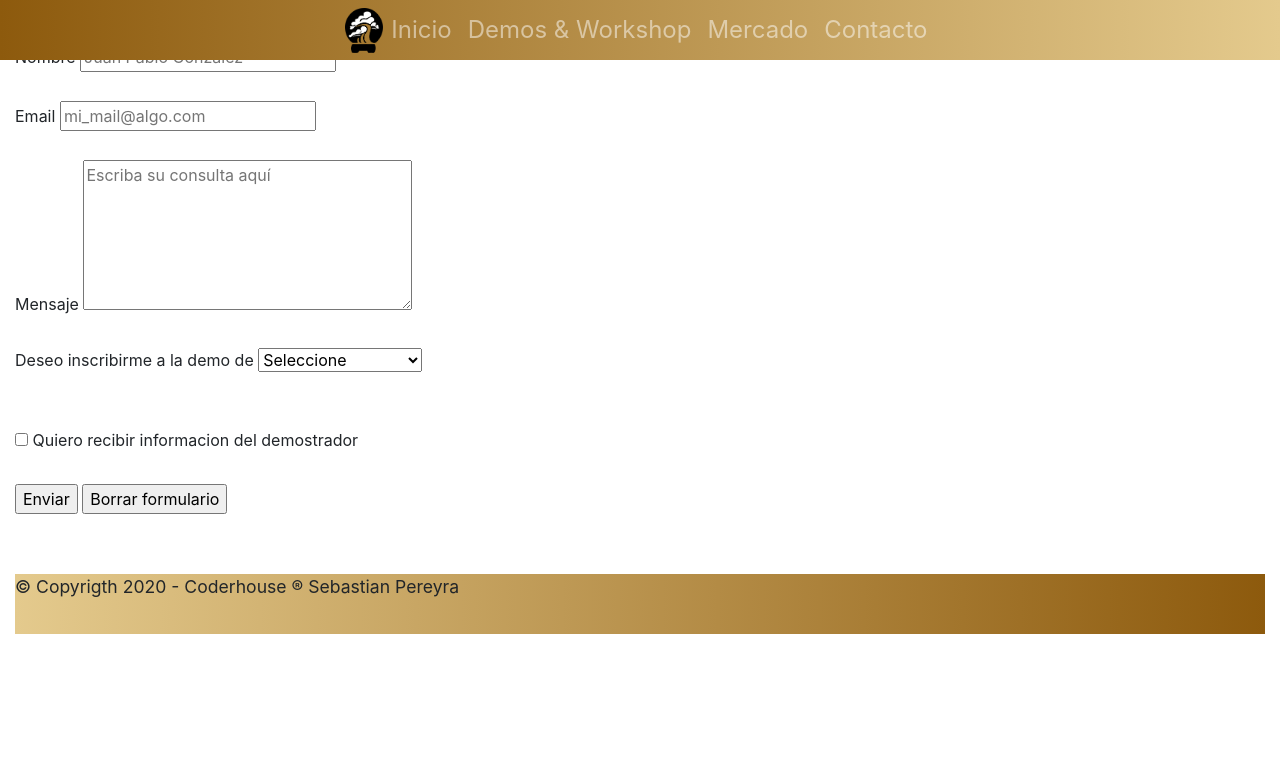
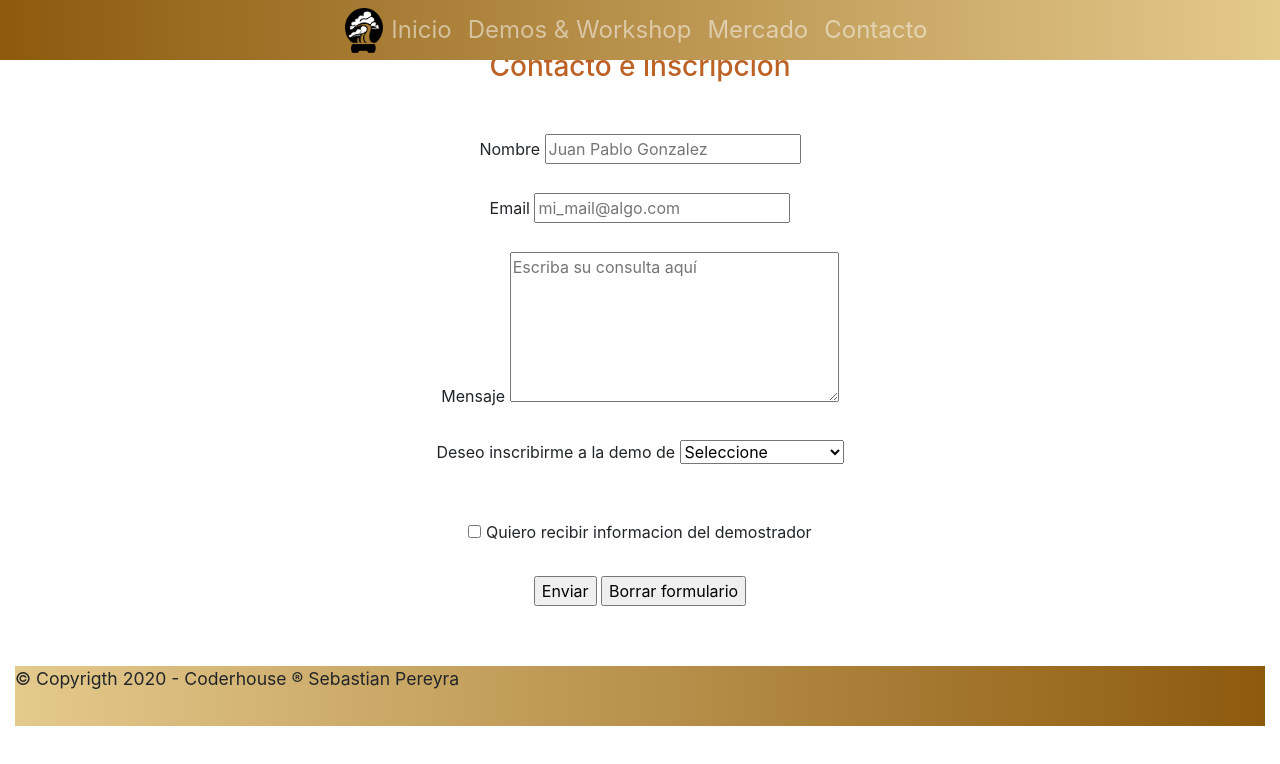
Before and after one commit to Seba2084/Curso, a website: page secciones/contacto.html in a window 1280 px wide. Drawn offline with nearby package versions, Linux system fonts and the light colour scheme.

Commit message:
centrado de formulario y estructura del html

```diff
--- a/scss/estilo.scss
+++ b/scss/estilo.scss
@@ -3,4 +3,5 @@
 @import "varios";
 @import "blocks/nav";
 @import "blocks/cuerpo";
+@import "blocks/contacto";
 @import "blocks/footer";
--- a/secciones/contacto.html
+++ b/secciones/contacto.html
@@ -39,8 +39,14 @@
         </div>
       </div>
     </header>
-    <main>
+    <main class="cuerpo">
+      <div class="row">
+        <div class="col-lg-12 col-xs-12">
           <h3>Contacto e inscripcion</h3>
+        </div>
+      </div>
+      <div class="row">
+        <div class="col-lg-12 col-xs-12">
           <form name="formulario_contacto" action="gracias.html" method="POST">
             <label for="my_name_input">Nombre</label>
             <input type="text" name="name_input" id="my_name_input" required value="" placeholder="Juan Pablo Gonzalez">
@@ -67,6 +73,8 @@
             <input type="submit" value="Enviar">
             <input type="reset" value="Borrar formulario">
           </form>
+        </div>
+      </div>
     </main>
     <footer>
       <p>&copy; Copyrigth 2020 - Coderhouse &reg Sebastian Pereyra</p>
```
Also changed, not shown: scss/blocks/_contacto.scss (added), secciones/demos&work.html (line endings or trailing spaces). Lines whose indentation alone changed are shown as unchanged.
